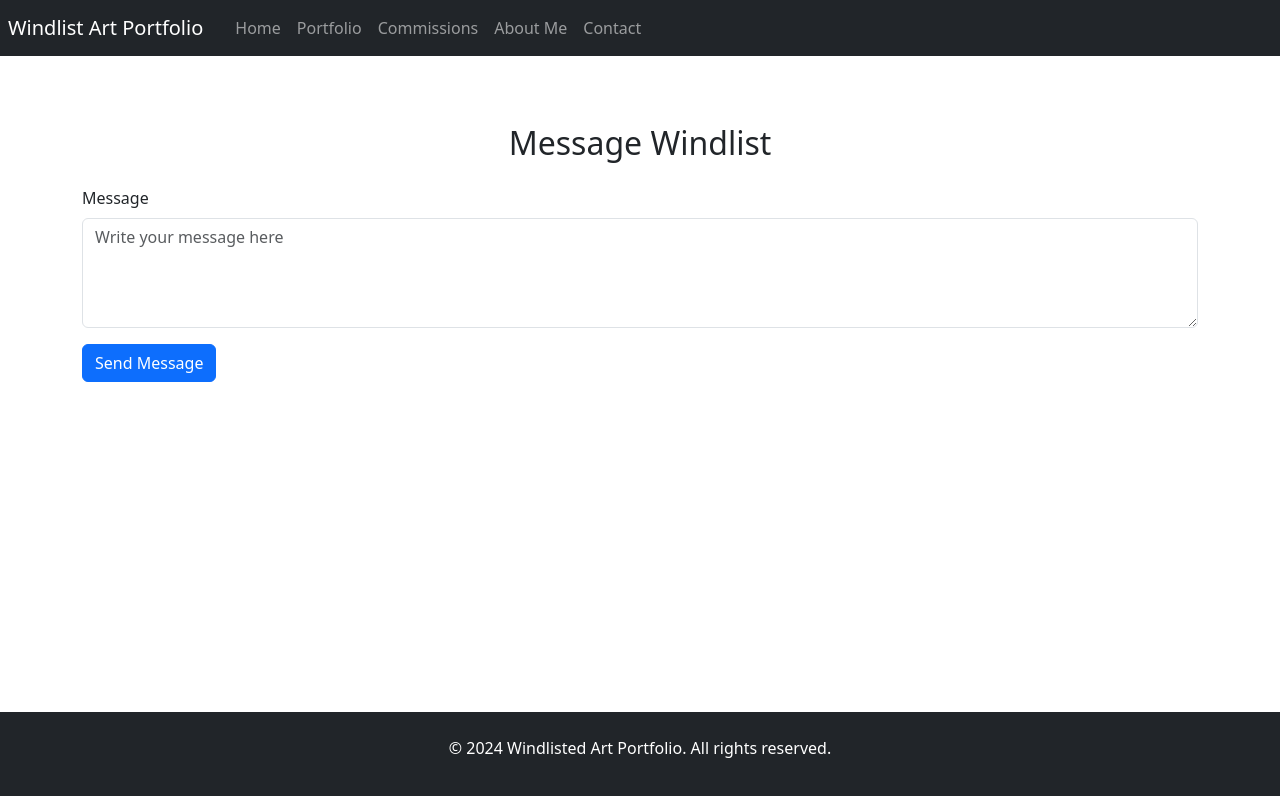
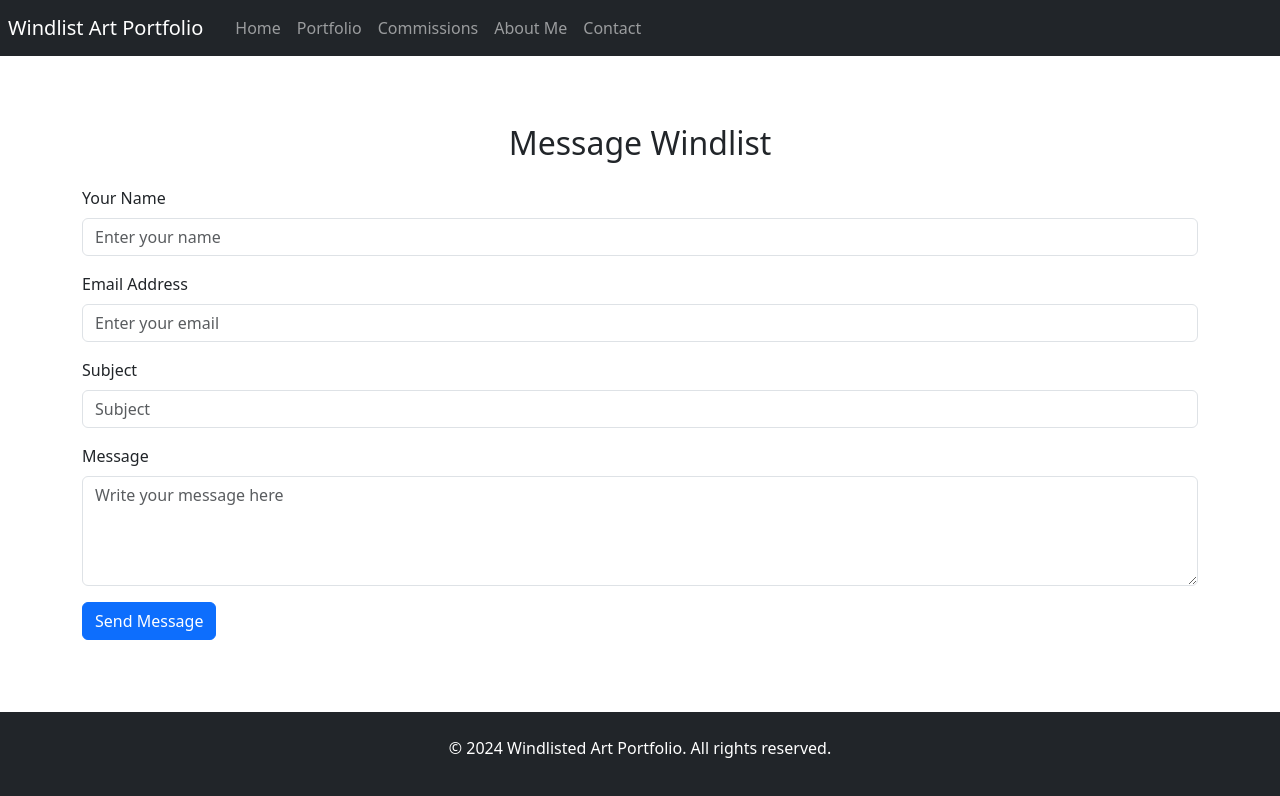
Before and after one commit to rclocke/DigitalArtCommissionsApp, a React (Create React App) app: page /contact in a window 1280 px wide. Shown: the top 796 px of the page. Built offline with nearby package versions, Linux system fonts and the light colour scheme.

Commit message:
added contact form to Contact page

```diff
--- a/src/pages/Contact.js
+++ b/src/pages/Contact.js
@@ -3,7 +3,6 @@
 
 export default function Contact() {
   return (
-
         // <Container className="text-center mt-5">
         //   <div className="p-5 mb-4 bg-light rounded-3">
         //     <h1>Message Windlist</h1>
@@ -23,7 +22,7 @@
       <h2 className="text-center mb-4">Message Windlist</h2>
       <Form>
 
-          {/* <Form.Group className="mb-3" controlId="formName">
+        <Form.Group className="mb-3" controlId="formName">
           <Form.Label>Your Name</Form.Label>
           <Form.Control type="text" placeholder="Enter your name" required />
         </Form.Group>
@@ -38,7 +37,7 @@
         <Form.Group className="mb-3" controlId="formSubject">
           <Form.Label>Subject</Form.Label>
           <Form.Control type="text" placeholder="Subject" required />
-          </Form.Group> */}
+        </Form.Group>
 
 
         <Form.Group className="mb-3" controlId="formMessage">
@@ -53,5 +52,4 @@
       </Form>
     </Container>
   );
-
 };
```
Lines whose indentation alone changed are shown as unchanged.
